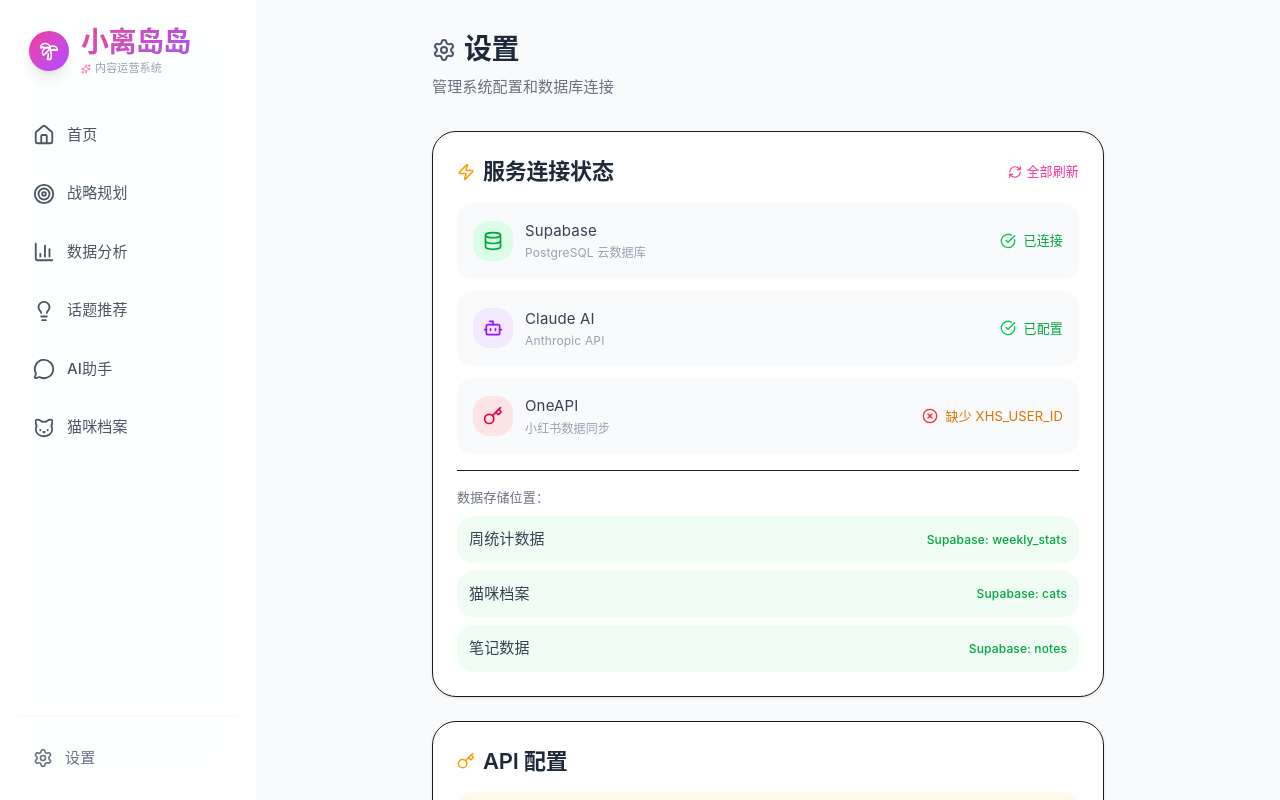
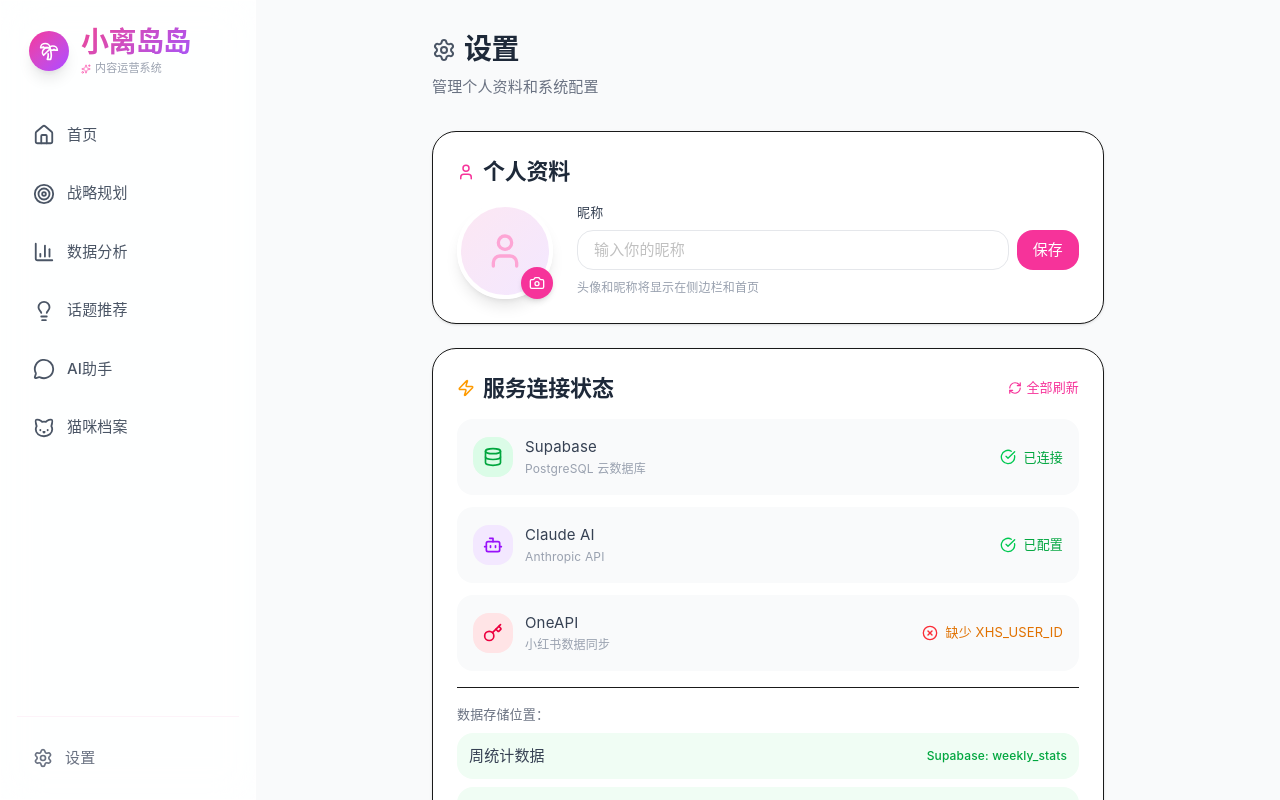
Before and after one commit to brianzhibo-design/DD, a Next.js app: page /settings in a window 1280 px wide. Shown: the top 800 px of the page. Built offline with nearby package versions, Linux system fonts and the light colour scheme; no server answers; the database is empty.

Commit message:
feat: add user profile avatar and nickname upload functionality

```diff
--- a/src/app/page.tsx
+++ b/src/app/page.tsx
@@ -10,13 +10,16 @@
 import { getLatestWeeklyStat } from '@/lib/db';
 import { WeeklyStat } from '@/lib/supabase';
 import { initialCats } from '@/data/cats';
+import { getUserProfile, UserProfile } from '@/lib/user-profile';
 
 export default function Home() {
   const [weeklyData, setWeeklyData] = useState<WeeklyStat | null>(null);
   const [loading, setLoading] = useState(true);
+  const [userProfile, setUserProfile] = useState<UserProfile>({});
 
   useEffect(() => {
     loadData();
+    setUserProfile(getUserProfile());
   }, []);
 
   const loadData = async () => {
@@ -69,7 +72,7 @@
           </div>
 
           <h1 className="text-2xl md:text-4xl font-bold mb-2 md:mb-3 tracking-tight">
-            欢迎回来，岛岛！
+            欢迎回来，{userProfile.nickname || '岛岛'}！
           </h1>
           <p className="text-white/90 text-lg font-medium">
             内容创作 × 生活方式 × 精致分享
--- a/src/app/settings/page.tsx
+++ b/src/app/settings/page.tsx
@@ -1,8 +1,9 @@
 'use client';
 
 import { useState, useEffect } from 'react';
-import { Settings, Database, Key, AlertTriangle, CheckCircle, XCircle, RefreshCw, Bot, Zap } from 'lucide-react';
+import { Settings, Database, Key, AlertTriangle, CheckCircle, XCircle, RefreshCw, Bot, Zap, Camera, User } from 'lucide-react';
 import { testSupabaseConnection } from '@/lib/db';
+import { getUserProfile, saveUserProfile, compressImage, UserProfile } from '@/lib/user-profile';
 
 interface ApiStatus {
   success: boolean;
@@ -16,6 +17,8 @@
   const [testingSupabase, setTestingSupabase] = useState(false);
   const [testingClaude, setTestingClaude] = useState(false);
   const [testingOneapi, setTestingOneapi] = useState(false);
+  const [userProfile, setUserProfile] = useState<UserProfile>({});
+  const [nickname, setNickname] = useState('');
 
   const testSupabase = async () => {
     setTestingSupabase(true);
@@ -66,9 +69,49 @@
     testOneapi();
   };
 
+  // 加载用户资料
+  useEffect(() => {
+    const profile = getUserProfile();
+    setUserProfile(profile);
+    setNickname(profile.nickname || '');
+  }, []);
+
   useEffect(() => {
     testAllConnections();
   }, []);
+
+  // 处理头像上传
+  const handleAvatarUpload = async (e: React.ChangeEvent<HTMLInputElement>) => {
+    const file = e.target.files?.[0];
+    if (!file) return;
+
+    if (!file.type.startsWith('image/')) {
+      alert('请上传图片文件');
+      return;
+    }
+
+    if (file.size > 5 * 1024 * 1024) {
+      alert('图片大小不能超过5MB');
+      return;
+    }
+
+    try {
+      const base64 = await compressImage(file, 150);
+      const updated = { ...userProfile, avatar: base64 };
+      saveUserProfile(updated);
+      setUserProfile(updated);
+    } catch {
+      alert('图片处理失败');
+    }
+  };
+
+  // 保存昵称
+  const handleSaveNickname = () => {
+    const updated = { ...userProfile, nickname };
+    saveUserProfile(updated);
+    setUserProfile(updated);
+    alert('昵称已保存');
+  };
 
   return (
     <div className="max-w-2xl mx-auto">
@@ -77,7 +120,64 @@
           <Settings size={24} className="text-gray-600" />
           设置
         </h1>
-        <p className="text-gray-500">管理系统配置和数据库连接</p>
+        <p className="text-gray-500">管理个人资料和系统配置</p>
+      </div>
+
+      {/* 个人资料 */}
+      <div className="bg-white rounded-xl p-6 shadow-sm border mb-6">
+        <h2 className="font-bold text-gray-800 mb-4 flex items-center gap-2">
+          <User size={18} className="text-pink-500" />
+          个人资料
+        </h2>
+
+        <div className="flex flex-col sm:flex-row items-center gap-6">
+          {/* 头像 */}
+          <div className="relative">
+            <div className="w-24 h-24 rounded-full overflow-hidden bg-gradient-to-br from-pink-100 to-purple-100 border-4 border-white shadow-lg">
+              {userProfile.avatar ? (
+                <img
+                  src={userProfile.avatar}
+                  alt="头像"
+                  className="w-full h-full object-cover"
+                />
+              ) : (
+                <div className="w-full h-full flex items-center justify-center">
+                  <User size={40} className="text-pink-300" />
+                </div>
+              )}
+            </div>
+            <label className="absolute bottom-0 right-0 w-8 h-8 bg-pink-500 rounded-full flex items-center justify-center cursor-pointer hover:bg-pink-600 transition-colors shadow-md">
+              <Camera size={16} className="text-white" />
+              <input
+                type="file"
+                accept="image/*"
+                onChange={handleAvatarUpload}
+                className="hidden"
+              />
+            </label>
+          </div>
+
+          {/* 昵称 */}
+          <div className="flex-1 w-full sm:w-auto">
+            <label className="block text-sm font-medium text-gray-700 mb-2">昵称</label>
+            <div className="flex gap-2">
+              <input
+                type="text"
+                value={nickname}
+                onChange={(e) => setNickname(e.target.value)}
+                placeholder="输入你的昵称"
+                className="flex-1 px-4 py-2 border border-gray-200 rounded-lg focus:ring-2 focus:ring-pink-300 focus:border-pink-300 outline-none"
+              />
+              <button
+                onClick={handleSaveNickname}
+                className="px-4 py-2 bg-pink-500 text-white rounded-lg hover:bg-pink-600 transition-colors"
+              >
+                保存
+              </button>
+            </div>
+            <p className="text-xs text-gray-400 mt-2">头像和昵称将显示在侧边栏和首页</p>
+          </div>
+        </div>
       </div>
 
       {/* 服务连接状态 */}
--- a/src/components/MobileHeader.tsx
+++ b/src/components/MobileHeader.tsx
@@ -1,7 +1,9 @@
 'use client';
 
+import { useState, useEffect } from 'react';
 import { usePathname } from 'next/navigation';
 import { Palmtree, Sparkles } from 'lucide-react';
+import { getUserProfile, UserProfile } from '@/lib/user-profile';
 
 const pageNames: Record<string, string> = {
   '/': '首页',
@@ -16,6 +18,17 @@
 export default function MobileHeader() {
   const pathname = usePathname();
   const pageName = pageNames[pathname] || '小离岛岛';
+  const [userProfile, setUserProfile] = useState<UserProfile>({});
+
+  useEffect(() => {
+    setUserProfile(getUserProfile());
+
+    const interval = setInterval(() => {
+      setUserProfile(getUserProfile());
+    }, 2000);
+
+    return () => clearInterval(interval);
+  }, []);
 
   return (
     <header className="sticky top-0 z-30 lg:hidden">
@@ -26,14 +39,22 @@
       <div className="relative flex items-center justify-between px-4 py-3 min-h-[56px]">
         {/* Logo */}
         <div className="flex items-center gap-2">
-          <div className="w-8 h-8 rounded-lg bg-gradient-to-br from-pink-500 to-purple-500 flex items-center justify-center shadow-md">
-            <Palmtree size={16} className="text-white" />
-          </div>
+          {userProfile.avatar ? (
+            <img
+              src={userProfile.avatar}
+              alt="头像"
+              className="w-8 h-8 rounded-lg object-cover shadow-md border border-white"
+            />
+          ) : (
+            <div className="w-8 h-8 rounded-lg bg-gradient-to-br from-pink-500 to-purple-500 flex items-center justify-center shadow-md">
+              <Palmtree size={16} className="text-white" />
+            </div>
+          )}
           <div>
             <p className="text-sm font-bold text-gray-800">{pageName}</p>
             <p className="text-[9px] text-gray-400 flex items-center gap-0.5">
               <Sparkles size={8} className="text-pink-400" />
-              小离岛岛
+              {userProfile.nickname || '小离岛岛'}
             </p>
           </div>
         </div>
--- a/src/components/Sidebar.tsx
+++ b/src/components/Sidebar.tsx
@@ -1,8 +1,10 @@
 'use client';
 
+import { useState, useEffect } from 'react';
 import Link from 'next/link';
 import { usePathname } from 'next/navigation';
-import { Home, Cat, BarChart3, Lightbulb, MessageCircle, Settings, Sparkles, Palmtree, Target, X } from 'lucide-react';
+import { Home, Cat, BarChart3, Lightbulb, MessageCircle, Settings, Sparkles, Palmtree, Target, X, User } from 'lucide-react';
+import { getUserProfile, UserProfile } from '@/lib/user-profile';
 
 const navItems = [
   { href: '/', label: '首页', icon: Home },
@@ -20,6 +22,27 @@
 
 export default function Sidebar({ isOpen = false, onClose }: SidebarProps) {
   const pathname = usePathname();
+  const [userProfile, setUserProfile] = useState<UserProfile>({});
+
+  useEffect(() => {
+    setUserProfile(getUserProfile());
+
+    // 监听 localStorage 变化
+    const handleStorage = () => {
+      setUserProfile(getUserProfile());
+    };
+    window.addEventListener('storage', handleStorage);
+
+    // 定时刷新（处理同页面更新）
+    const interval = setInterval(() => {
+      setUserProfile(getUserProfile());
+    }, 2000);
+
+    return () => {
+      window.removeEventListener('storage', handleStorage);
+      clearInterval(interval);
+    };
+  }, []);
 
   return (
     <>
@@ -48,15 +71,23 @@
           <X size={20} />
         </button>
 
-        {/* Logo */}
+        {/* Logo & Profile */}
         <div className="mb-8 px-3 pt-2">
           <div className="flex items-center gap-3">
-            <div className="w-10 h-10 rounded-xl bg-gradient-to-br from-pink-500 to-purple-500 flex items-center justify-center shadow-lg">
-              <Palmtree size={20} className="text-white" />
-            </div>
+            {userProfile.avatar ? (
+              <img
+                src={userProfile.avatar}
+                alt="头像"
+                className="w-10 h-10 rounded-xl object-cover shadow-lg border-2 border-white"
+              />
+            ) : (
+              <div className="w-10 h-10 rounded-xl bg-gradient-to-br from-pink-500 to-purple-500 flex items-center justify-center shadow-lg">
+                <Palmtree size={20} className="text-white" />
+              </div>
+            )}
             <div>
               <h1 className="text-lg font-bold text-gradient">
-                小离岛岛
+                {userProfile.nickname || '小离岛岛'}
               </h1>
               <p className="text-[11px] text-gray-400 flex items-center gap-1">
                 <Sparkles size={10} className="text-pink-400" />
--- /dev/null
+++ b/src/lib/user-profile.ts
@@ -0,0 +1,70 @@
+// 用户资料管理（localStorage 存储）
+const PROFILE_KEY = 'daodao_user_profile'
+
+export interface UserProfile {
+  avatar?: string  // base64 图片
+  nickname?: string
+  updatedAt?: string
+}
+
+// 获取用户资料
+export function getUserProfile(): UserProfile {
+  if (typeof window === 'undefined') return {}
+
+  try {
+    const data = localStorage.getItem(PROFILE_KEY)
+    return data ? JSON.parse(data) : {}
+  } catch {
+    return {}
+  }
+}
+
+// 保存用户资料
+export function saveUserProfile(profile: Partial<UserProfile>): void {
+  if (typeof window === 'undefined') return
+
+  try {
+    const current = getUserProfile()
+    const updated = {
+      ...current,
+      ...profile,
+      updatedAt: new Date().toISOString()
+    }
+    localStorage.setItem(PROFILE_KEY, JSON.stringify(updated))
+  } catch (error) {
+    console.error('[Profile] Save failed:', error)
+  }
+}
+
+// 压缩并转换图片为 base64
+export function compressImage(file: File, maxSize: number = 150): Promise<string> {
+  return new Promise((resolve, reject) => {
+    const reader = new FileReader()
+    reader.onload = (e) => {
+      const img = new Image()
+      img.onload = () => {
+        const canvas = document.createElement('canvas')
+        let { width, height } = img
+
+        // 计算缩放比例，保持正方形
+        const size = Math.min(width, height)
+        const offsetX = (width - size) / 2
+        const offsetY = (height - size) / 2
+
+        canvas.width = maxSize
+        canvas.height = maxSize
+        const ctx = canvas.getContext('2d')
+
+        // 裁剪为正方形并缩放
+        ctx?.drawImage(img, offsetX, offsetY, size, size, 0, 0, maxSize, maxSize)
+
+        // 输出为 JPEG 格式
+        resolve(canvas.toDataURL('image/jpeg', 0.85))
+      }
+      img.onerror = reject
+      img.src = e.target?.result as string
+    }
+    reader.onerror = reject
+    reader.readAsDataURL(file)
+  })
+}
```
